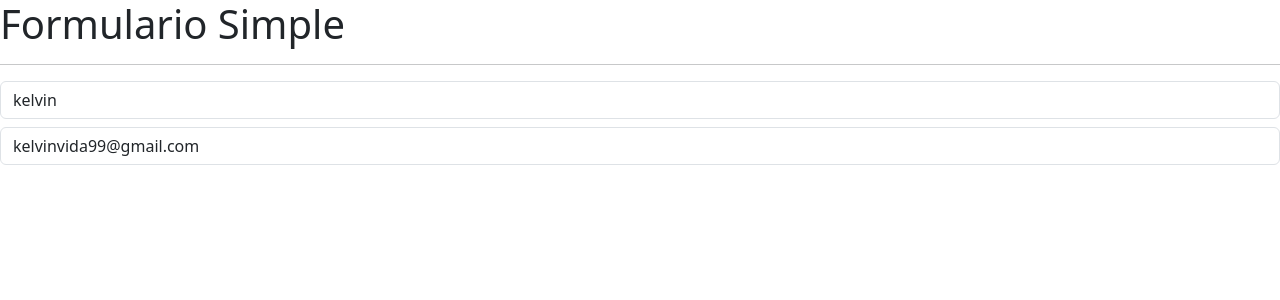
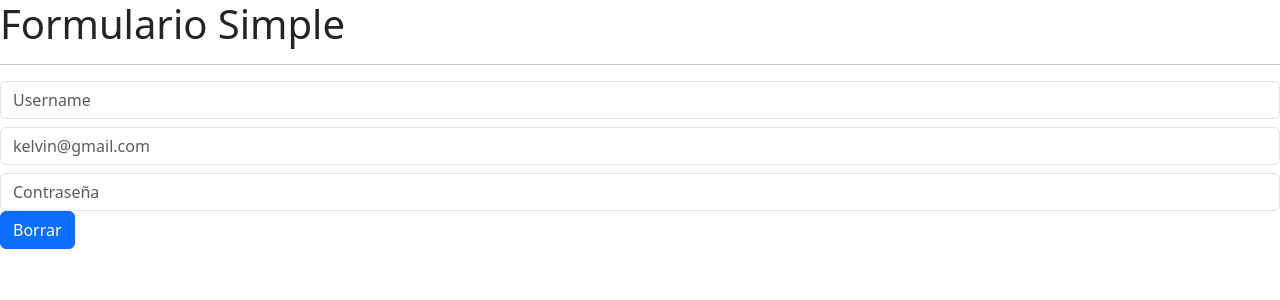
Before and after one commit to Kelvinvida99/hook_app, a React (Vite) app: page / in a window 1280 px wide. Shown: the top 300 px of the page. Built offline with nearby package versions, Linux system fonts and the light colour scheme.

Commit message:
Custom hook Form added

```diff
--- a/src/components/useEffect/02-useEffect.jsx
+++ b/src/components/useEffect/02-useEffect.jsx
@@ -1,4 +1,5 @@
 import { useEffect, useState } from "react";
+import { Message } from "./Message";
 
 export const SimpleForm = () => {
   const [formState, setFormState] = useState({
@@ -19,7 +20,11 @@ export const SimpleForm = () => {
 
   useEffect(() => {
     console.log("useEffect");
-  });
+  }, [formState]);
+
+  useEffect(() => {
+    console.log("email");
+  }, [email]);
 
   return (
     <>
@@ -43,6 +48,12 @@ export const SimpleForm = () => {
         value={email}
         onChange={inputOnChange}
       />
+
+      {username === 'kelvin' && <Message />}
+
     </>
+
+
+
   );
 };
--- /dev/null
+++ b/src/components/useEffect/FormCustomHook.jsx
@@ -0,0 +1,47 @@
+import { useForm } from "../../hook/useForm";
+
+export const FormHook = () => {
+  const { formState, inputOnChange, onResetForm } = useForm({
+    username: "",
+    email: "",
+    password: ""
+  });
+
+  const { username = "", email = "", password = "" } = formState;
+
+  return (
+    <>
+      <h1>Formulario Simple</h1>
+      <hr />
+
+      <input
+        type="text"
+        className="form-control"
+        placeholder="Username"
+        name="username"
+        value={username}
+        onChange={inputOnChange}
+      />
+
+      <input
+        type="email"
+        className="form-control mt-2"
+        placeholder="kelvin@gmail.com"
+        name="email"
+        value={email}
+        onChange={inputOnChange}
+      />
+
+      <input
+        type="password"
+        className="form-control mt-2"
+        placeholder="Contraseña"
+        name="password"
+        value={password}
+        onChange={inputOnChange}
+      />
+
+      <button onClick={onResetForm} className="btn btn-primary">Borrar</button>
+    </>
+  );
+};
--- /dev/null
+++ b/src/components/useEffect/Message.jsx
@@ -0,0 +1,24 @@
+import { useEffect, useState } from "react";
+
+export const Message = () => {
+  const [coords, setCoors] = useState({x: 0, y: 0})
+
+  useEffect(() => {
+    const onMouseMove = ({ x, y }) => {
+      setCoors({x, y})
+    };
+
+    window.addEventListener("mousemove", onMouseMove);
+
+    return () => {
+      window.removeEventListener("mousemove", onMouseMove);
+    };
+  }, []);
+
+  return (
+    <>
+      <h3>Usuario ya existe</h3>
+      {JSON.stringify(coords)}
+    </>
+  );
+};
--- /dev/null
+++ b/src/hook/useForm.jsx
@@ -0,0 +1,24 @@
+import { useState } from "react";
+
+export const useForm = (initialForm) => {
+  const [formState, setFormState] = useState(initialForm);
+
+  const inputOnChange = ({ target }) => {
+    const { name, value } = target;
+    console.log(name, value);
+    setFormState({
+      ...setFormState,
+      [name]: value,
+    });
+  };
+
+  const onResetForm = () => {
+    setFormState(initialForm);
+  };
+
+  return {
+    formState,
+    inputOnChange,
+    onResetForm,
+  };
+};
--- a/src/main.jsx
+++ b/src/main.jsx
@@ -1,9 +1,9 @@
 import { StrictMode } from "react";
 import { createRoot } from "react-dom/client";
-import { SimpleForm } from "./components/useEffect/02-useEffect.jsx";
+import { FormHook } from "./components/useEffect/FormCustomHook.jsx";
 
 createRoot(document.getElementById("root")).render(
   <StrictMode>
-    <SimpleForm />
+    <FormHook />
   </StrictMode>
 );
```
